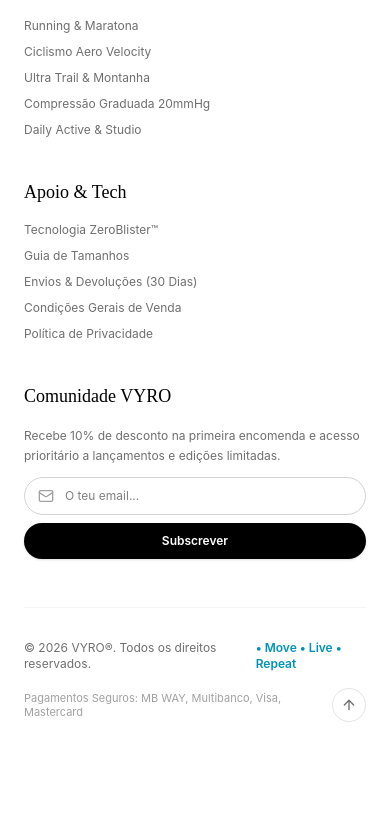
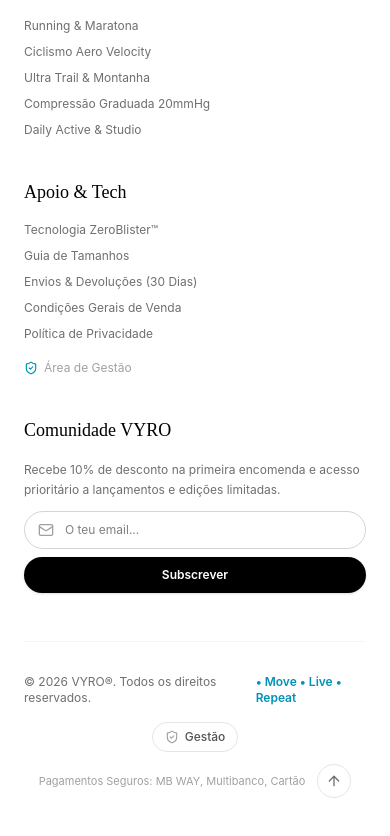
Before and after one commit to kaiser36/VYRO, a React (Vite) app: page / in a window 390 px wide. Shown: the part 7620-8456 px from the top of the page. Before the commit the page ends 8390 px from the top, so only its background shows below. Built offline with nearby package versions, Linux system fonts and the light colour scheme.

Commit message:
Move Gestao / Admin button from top navbar to footer

```diff
--- a/src/App.tsx
+++ b/src/App.tsx
@@ -143,7 +143,7 @@
             onSelectProduct={(p) => setSelectedProduct(p)}
             onRequireAuth={() => handleOpenAuth('login')}
           />
-          <Footer />
+          <Footer onOpenAdmin={handleOpenAdmin} />
         </>
       )}
 
@@ -165,7 +165,7 @@
             onRequireAuth={() => handleOpenAuth('login')}
           />
           <TechSection />
-          <Footer />
+          <Footer onOpenAdmin={handleOpenAdmin} />
         </>
       )}
 
--- a/src/components/Footer.tsx
+++ b/src/components/Footer.tsx
@@ -1,7 +1,14 @@
 import React from 'react';
 import { ArrowUp, Mail, ShieldCheck } from 'lucide-react';
+import { useStore } from '../context/StoreContext';
 
-export const Footer: React.FC = () => {
+interface FooterProps {
+  onOpenAdmin?: () => void;
+}
+
+export const Footer: React.FC<FooterProps> = ({ onOpenAdmin }) => {
+  const { isAdmin } = useStore();
+
   const scrollToTop = () => {
     window.scrollTo({ top: 0, behavior: 'smooth' });
   };
@@ -70,6 +77,17 @@
               <li><a href="#" className="hover:text-black transition-colors">Envios & Devoluções (30 Dias)</a></li>
               <li><a href="#" className="hover:text-black transition-colors">Condições Gerais de Venda</a></li>
               <li><a href="#" className="hover:text-black transition-colors">Política de Privacidade</a></li>
+              {onOpenAdmin && (
+                <li className="pt-2">
+                  <button
+                    onClick={onOpenAdmin}
+                    className="text-neutral-400 hover:text-black flex items-center gap-1.5 transition-colors cursor-pointer"
+                  >
+                    <ShieldCheck className="w-3.5 h-3.5 text-cyan-600" />
+                    <span>{isAdmin ? 'Painel de Gestão (Ativo)' : 'Área de Gestão'}</span>
+                  </button>
+                </li>
+              )}
             </ul>
           </div>
 
@@ -106,11 +124,25 @@
             <span className="text-cyan-600 font-semibold">• Move • Live • Repeat</span>
           </div>
 
-          <div className="flex items-center gap-4">
-            <span className="text-[11px] text-neutral-400">Pagamentos Seguros: MB WAY, Multibanco, Visa, Mastercard</span>
+          <div className="flex items-center gap-3 sm:gap-4 flex-wrap justify-center">
+            {onOpenAdmin && (
+              <button
+                onClick={onOpenAdmin}
+                title="Área de Gestão do Site"
+                className={`inline-flex items-center gap-1.5 px-3 py-1.5 rounded-full border text-xs font-medium transition-all cursor-pointer ${
+                  isAdmin
+                    ? 'bg-cyan-50 border-cyan-300 text-cyan-800 shadow-xs'
+                    : 'border-neutral-200 text-neutral-600 hover:text-black hover:border-black bg-white'
+                }`}
+              >
+                <ShieldCheck className={`w-3.5 h-3.5 ${isAdmin ? 'text-cyan-600' : 'text-neutral-400'}`} />
+                <span>{isAdmin ? 'Admin (Ativo)' : 'Gestão'}</span>
+              </button>
+            )}
+            <span className="text-[11px] text-neutral-400">Pagamentos Seguros: MB WAY, Multibanco, Cartão</span>
             <button
               onClick={scrollToTop}
-              className="p-2 rounded-full border border-neutral-200 hover:border-black hover:text-black transition-colors"
+              className="p-2 rounded-full border border-neutral-200 hover:border-black hover:text-black transition-colors cursor-pointer"
               title="Voltar ao Topo"
             >
               <ArrowUp className="w-4 h-4" />
--- a/src/components/Navbar.tsx
+++ b/src/components/Navbar.tsx
@@ -150,20 +150,6 @@
             )}
           </button>
 
-          {/* Admin Management Button */}
-          <button
-            onClick={onOpenAdmin}
-            title={isAdmin ? 'Painel Admin Activo' : 'Área de Administração'}
-            className={`hidden sm:flex items-center gap-1.5 text-xs font-medium px-2.5 py-1.5 rounded-full border transition-all cursor-pointer ${
-              isAdmin
-                ? 'bg-cyan-50 border-cyan-300 text-cyan-800 shadow-xs'
-                : 'border-black/10 text-[#6F6F6F] hover:text-[#000000] hover:border-black/30'
-            }`}
-          >
-            <ShieldCheck className={`w-3.5 h-3.5 ${isAdmin ? 'text-cyan-600' : 'text-neutral-400'}`} />
-            <span className="text-[11px]">{isAdmin ? 'Admin' : 'Gestão'}</span>
-          </button>
-
           {/* CTA button: "Ver Meias" */}
           <button
             onClick={() => handleNavClick('catalog')}
```
